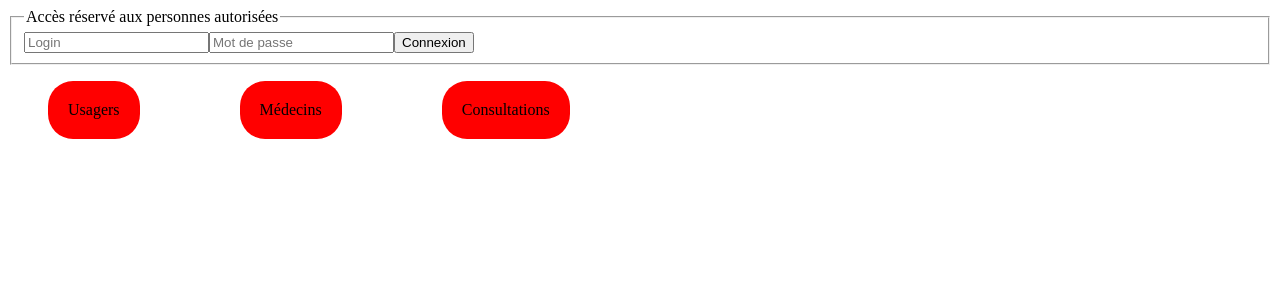
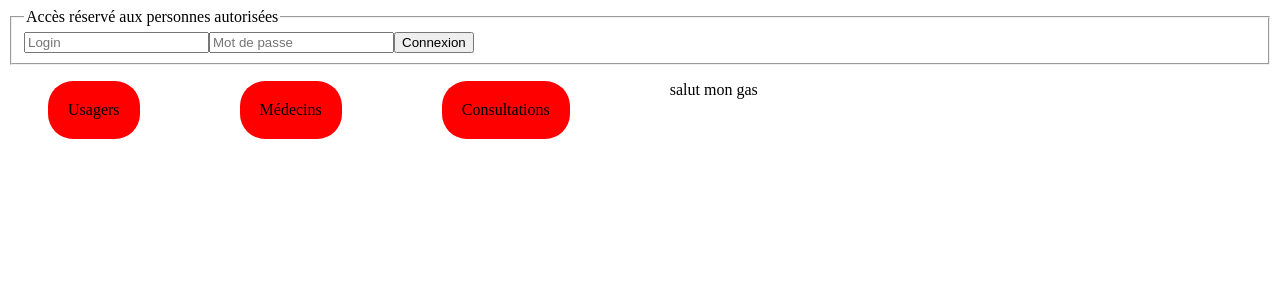
Before and after one commit to BensalemIlyas/Projet-PHP-DUT, a PHP site: page /projetCabinetMedical/ in a window 1280 px wide. Shown: the top 300 px of the page. Run offline with PHP 8.4, Linux system fonts and the light colour scheme.

Commit message:
test de connexion git

```diff
--- a/index.php
+++ b/index.php
@@ -3,4 +3,5 @@ session_start();
 require_once 'vue/head.php';
 echo head('index');
 require_once 'MenuIndex.php';
+echo "salut mon gas";
 ?>
```
